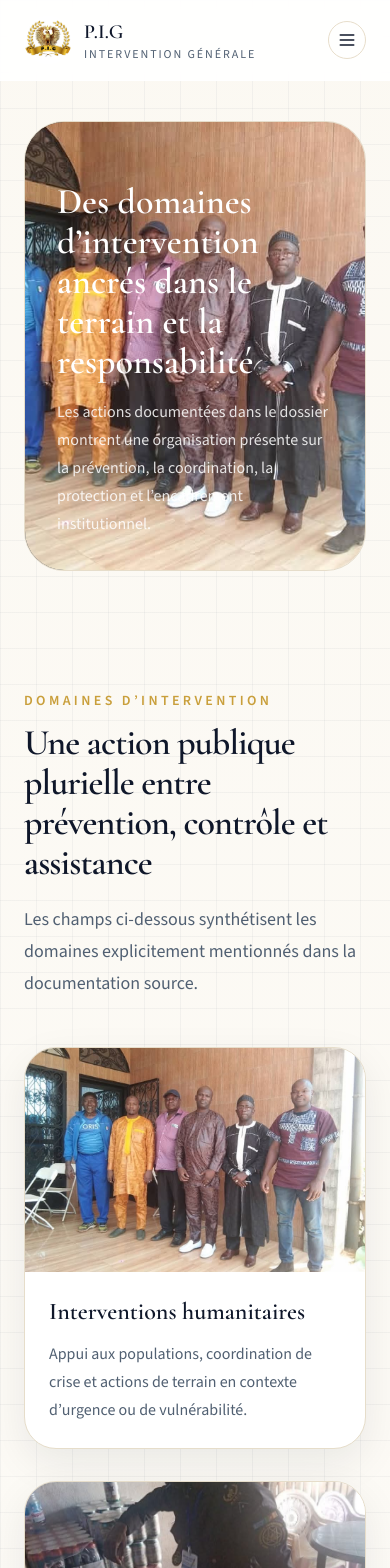
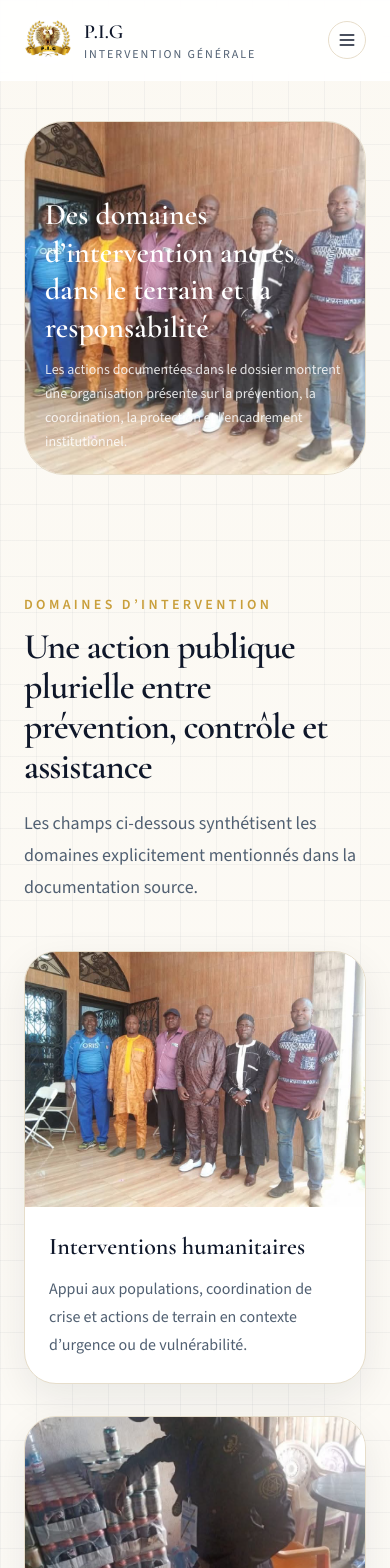
Before and after one commit to larrypops/P-I-G, a Next.js app: page /actions in a window 390 px wide. Shown: the top 1568 px of the page. Built offline with nearby package versions, Linux system fonts and the light colour scheme.

Commit message:
Ameliore le rendu des images sur mobile

```diff
--- a/components/cards/MissionCard.tsx
+++ b/components/cards/MissionCard.tsx
@@ -20,8 +20,8 @@ export function MissionCard({
     <article className="group overflow-hidden rounded-[2rem] border border-border bg-white shadow-card transition-transform duration-300 hover:-translate-y-1">
       <div
         className={cn(
-          "relative h-56 overflow-hidden",
-          imageFit === "contain" ? "bg-surface p-4" : "",
+          "relative aspect-[4/3] overflow-hidden sm:h-56 sm:aspect-auto",
+          imageFit === "contain" ? "bg-surface p-3 sm:p-4" : "",
         )}
       >
         <Image
--- a/components/cards/NewsCard.tsx
+++ b/components/cards/NewsCard.tsx
@@ -20,7 +20,12 @@ export function NewsCard({
 }: NewsCardProps) {
   return (
     <article className="overflow-hidden rounded-[2rem] border border-border bg-white shadow-card">
-      <div className={cn("relative h-64", imageFit === "contain" ? "bg-surface p-4" : "")}>
+      <div
+        className={cn(
+          "relative aspect-[4/3] sm:h-64 sm:aspect-auto",
+          imageFit === "contain" ? "bg-surface p-3 sm:p-4" : "",
+        )}
+      >
         <Image
           src={image}
           alt={title}
--- a/components/sections/GalleryGrid.tsx
+++ b/components/sections/GalleryGrid.tsx
@@ -69,14 +69,14 @@ export function GalleryGrid({ items, withFilters = true }: GalleryGridProps) {
             onClick={() => setSelectedIndex(index)}
             className="group overflow-hidden rounded-[1.75rem] border border-border bg-white text-left shadow-soft"
           >
-            <div className="relative h-72 overflow-hidden">
+            <div className="relative aspect-[4/5] overflow-hidden sm:h-72 sm:aspect-auto">
               <Image
                 src={item.src}
                 alt={item.alt}
                 fill
                 className={cn(
                   "transition duration-500 group-hover:scale-105",
-                  item.fit === "contain" ? "object-contain bg-surface p-4" : "object-cover",
+                  item.fit === "contain" ? "object-contain bg-surface p-3 sm:p-4" : "object-cover",
                 )}
                 style={{ objectPosition: item.position ?? "center" }}
               />
@@ -93,7 +93,7 @@ export function GalleryGrid({ items, withFilters = true }: GalleryGridProps) {
       <AnimatePresence>
         {selectedItem ? (
           <motion.div
-            className="fixed inset-0 z-[100] flex items-center justify-center bg-[#08111f]/85 p-6"
+            className="fixed inset-0 z-[100] flex items-center justify-center bg-[#08111f]/85 p-3 sm:p-6"
             initial={{ opacity: 0 }}
             animate={{ opacity: 1 }}
             exit={{ opacity: 0 }}
@@ -112,7 +112,7 @@ export function GalleryGrid({ items, withFilters = true }: GalleryGridProps) {
               >
                 <X className="h-5 w-5" />
               </button>
-              <div className="relative h-[70vh] max-h-[52rem] min-h-[20rem]">
+              <div className="relative h-[62vh] min-h-[18rem] sm:h-[70vh] sm:max-h-[52rem] sm:min-h-[20rem]">
                 <Image
                   src={selectedItem.src}
                   alt={selectedItem.alt}
@@ -121,7 +121,7 @@ export function GalleryGrid({ items, withFilters = true }: GalleryGridProps) {
                   style={{ objectPosition: selectedItem.position ?? "center" }}
                 />
               </div>
-              <div className="border-t border-border p-5">
+              <div className="border-t border-border p-4 sm:p-5">
                 <p className="text-xs font-semibold uppercase tracking-[0.2em] text-secondary">
                   {selectedItem.category}
                 </p>
--- a/components/sections/ImageBanner.tsx
+++ b/components/sections/ImageBanner.tsx
@@ -19,8 +19,13 @@ export function ImageBanner({
   return (
     <section className="mx-auto max-w-7xl px-6 py-10">
       <div className="relative overflow-hidden rounded-[2.5rem] border border-border">
-        <div className="absolute inset-0 bg-gradient-to-r from-[#08111f]/85 via-[#08111f]/45 to-transparent" />
-        <div className={cn("relative h-[28rem] w-full", imageFit === "contain" ? "bg-surface p-6" : "")}>
+        <div className="absolute inset-0 bg-gradient-to-t from-[#08111f]/88 via-[#08111f]/42 to-transparent sm:bg-gradient-to-r" />
+        <div
+          className={cn(
+            "relative h-[22rem] w-full sm:h-[28rem]",
+            imageFit === "contain" ? "bg-surface p-4 sm:p-6" : "",
+          )}
+        >
           <Image
             src={image}
             alt={title}
@@ -29,10 +34,14 @@ export function ImageBanner({
             style={{ objectPosition: imagePosition }}
           />
         </div>
-        <div className="absolute inset-0 flex items-end p-8 sm:p-12">
+        <div className="absolute inset-0 flex items-end p-5 sm:p-12">
           <div className="max-w-2xl text-white">
-            <h2 className="font-display text-4xl font-semibold sm:text-5xl">{title}</h2>
-            <p className="mt-4 text-base leading-7 text-white/85">{description}</p>
+            <h2 className="font-display text-3xl font-semibold leading-tight sm:text-5xl">
+              {title}
+            </h2>
+            <p className="mt-3 max-w-xl text-sm leading-6 text-white/85 sm:mt-4 sm:text-base sm:leading-7">
+              {description}
+            </p>
           </div>
         </div>
       </div>
--- a/components/sections/LeadershipSection.tsx
+++ b/components/sections/LeadershipSection.tsx
@@ -12,7 +12,7 @@ export function LeadershipSection() {
       />
       <div className="mt-12 grid gap-8 lg:grid-cols-[0.9fr_1.1fr]">
         <div className="overflow-hidden rounded-[2rem] border border-border bg-white shadow-card">
-          <div className="relative h-full min-h-[22rem] bg-surface p-4">
+          <div className="relative min-h-[16rem] bg-surface p-4 sm:min-h-[22rem]">
             <Image
               src="/images/leadership/trois-premiers-hauts-commissaires-1998-2024.jpg"
               alt="Repères historiques des hauts commissaires de la P.I.G"
@@ -27,14 +27,14 @@ export function LeadershipSection() {
               key={`${leader.position}-${leader.name}`}
               className="overflow-hidden rounded-[2rem] border border-border bg-white shadow-soft"
             >
-              <div className="grid gap-6 p-7 md:grid-cols-[10rem_1fr] md:items-center">
-                <div className="relative h-48 overflow-hidden rounded-[1.5rem] border border-border bg-surface">
+              <div className="grid gap-5 p-5 sm:p-7 md:grid-cols-[10rem_1fr] md:items-center">
+                <div className="relative h-56 overflow-hidden rounded-[1.5rem] border border-border bg-surface md:h-48">
                   {leader.image ? (
                     <Image
                       src={leader.image}
                       alt={leader.name}
                       fill
-                      className="object-cover"
+                      className="object-contain md:object-cover"
                     />
                   ) : (
                     <div className="flex h-full items-center justify-center p-5">
@@ -98,9 +98,14 @@ export function LeadershipSection() {
                 key={`${member.priority ?? 999}-${member.position}-${member.name}-extended`}
                 className="grid gap-4 rounded-2xl border border-border bg-surface p-4 md:grid-cols-[4.5rem_1fr] md:items-center"
               >
-                <div className="relative h-[4.5rem] overflow-hidden rounded-2xl border border-border bg-white">
+                <div className="relative h-28 overflow-hidden rounded-2xl border border-border bg-white md:h-[4.5rem]">
                   {member.image ? (
-                    <Image src={member.image} alt={member.name} fill className="object-cover" />
+                    <Image
+                      src={member.image}
+                      alt={member.name}
+                      fill
+                      className="object-contain md:object-cover"
+                    />
                   ) : (
                     <div className="flex h-full items-center justify-center p-2">
                       <Image
@@ -131,7 +136,7 @@ export function LeadershipSection() {
                 key={delegate.name}
                 className="grid gap-4 rounded-2xl border border-border bg-surface p-4 md:grid-cols-[5rem_1fr] md:items-center"
               >
-                <div className="relative h-20 overflow-hidden rounded-2xl border border-border bg-white">
+                <div className="relative h-28 overflow-hidden rounded-2xl border border-border bg-white md:h-20">
                   <Image src={delegate.image} alt={delegate.name} fill className="object-contain" />
                 </div>
                 <div>
```
